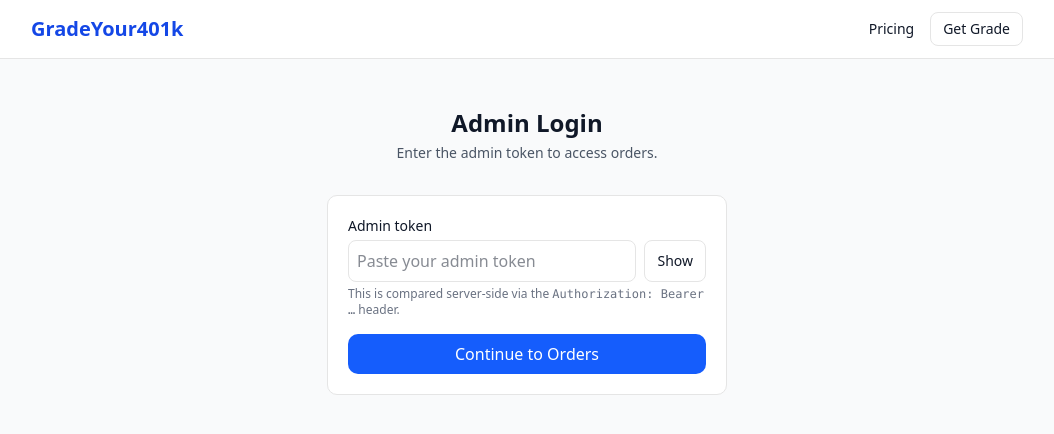
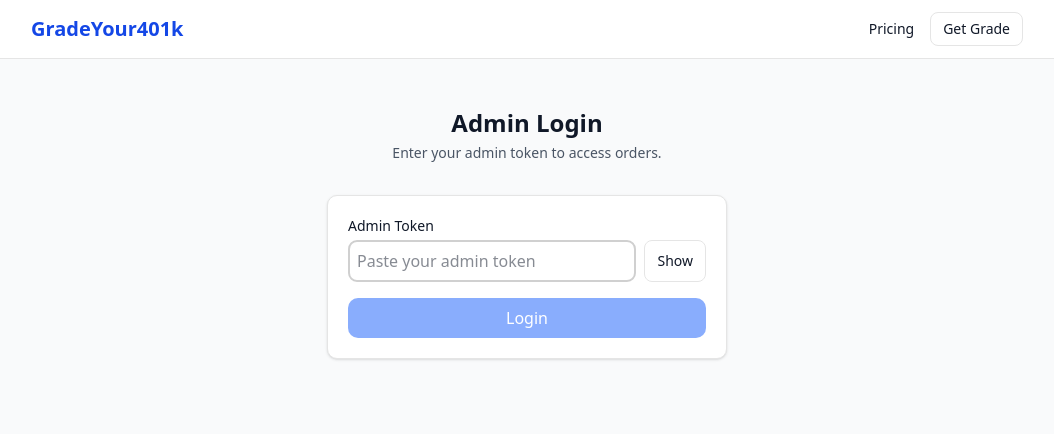
Before and after one commit to rremling/gradeyour401k, a Next.js app: page /admin/login in a window 1280 px wide. Shown: the top 434 px of the page, without its empty margins (113-1167 px from the left). Built offline with nearby package versions, Linux system fonts and the light colour scheme.

Commit message:
Update page.tsx

```diff
--- a/src/app/admin/login/page.tsx
+++ b/src/app/admin/login/page.tsx
@@ -1,4 +1,3 @@
-// src/app/admin/login/page.tsx
 "use client";
 
 import { useState } from "react";
@@ -9,26 +8,30 @@ export default function AdminLoginPage() {
   const [token, setToken] = useState("");
   const [show, setShow] = useState(false);
   const [error, setError] = useState<string | null>(null);
+  const [loading, setLoading] = useState(false);
 
   async function handleSubmit(e: React.FormEvent) {
     e.preventDefault();
     setError(null);
+    setLoading(true);
 
+    try {
       const trimmed = token.trim();
       if (!trimmed) {
         setError("Please enter your admin token.");
         return;
       }
 
-    // Persist token for the orders page to read and use in Authorization header
-    try {
+      // Save token so /admin/orders can read it
       localStorage.setItem("gy4k_admin_token", trimmed);
-    } catch {
-      // If storage fails, still try to proceed
+
+      // Redirect to orders page
+      router.push("/admin/orders");
+    } catch (err) {
+      setError("Unexpected error occurred.");
+    } finally {
+      setLoading(false);
     }
-
-    // Go to the dashboard
-    router.push("/admin/orders");
   }
 
   return (
@@ -36,13 +39,16 @@ export default function AdminLoginPage() {
       <div className="text-center mb-8">
         <h1 className="text-2xl font-bold">Admin Login</h1>
         <p className="text-sm text-gray-600 mt-1">
-          Enter the admin token to access orders.
+          Enter your admin token to access orders.
         </p>
       </div>
 
-      <form onSubmit={handleSubmit} className="rounded-lg border bg-white p-5 space-y-4">
+      <form
+        onSubmit={handleSubmit}
+        className="rounded-lg border bg-white p-5 space-y-4 shadow-sm"
+      >
         <div>
-          <label className="block text-sm font-medium mb-1">Admin token</label>
+          <label className="block text-sm font-medium mb-1">Admin Token</label>
           <div className="flex gap-2">
             <input
               type={show ? "text" : "password"}
@@ -51,6 +57,7 @@ export default function AdminLoginPage() {
               value={token}
               onChange={(e) => setToken(e.target.value)}
               autoComplete="off"
+              autoFocus
             />
             <button
               type="button"
@@ -60,9 +67,6 @@ export default function AdminLoginPage() {
               {show ? "Hide" : "Show"}
             </button>
           </div>
-          <p className="mt-1 text-xs text-gray-500">
-            This is compared server-side via the <code>Authorization: Bearer …</code> header.
-          </p>
         </div>
 
         {error && (
@@ -73,9 +77,10 @@ export default function AdminLoginPage() {
 
         <button
           type="submit"
-          className="w-full rounded-lg bg-blue-600 text-white py-2 hover:bg-blue-700"
+          disabled={loading || !token}
+          className="w-full rounded-lg bg-blue-600 text-white py-2 hover:bg-blue-700 disabled:opacity-50"
         >
-          Continue to Orders
+          {loading ? "Logging in…" : "Login"}
         </button>
       </form>
     </main>
```
Lines whose indentation alone changed are shown as unchanged.
